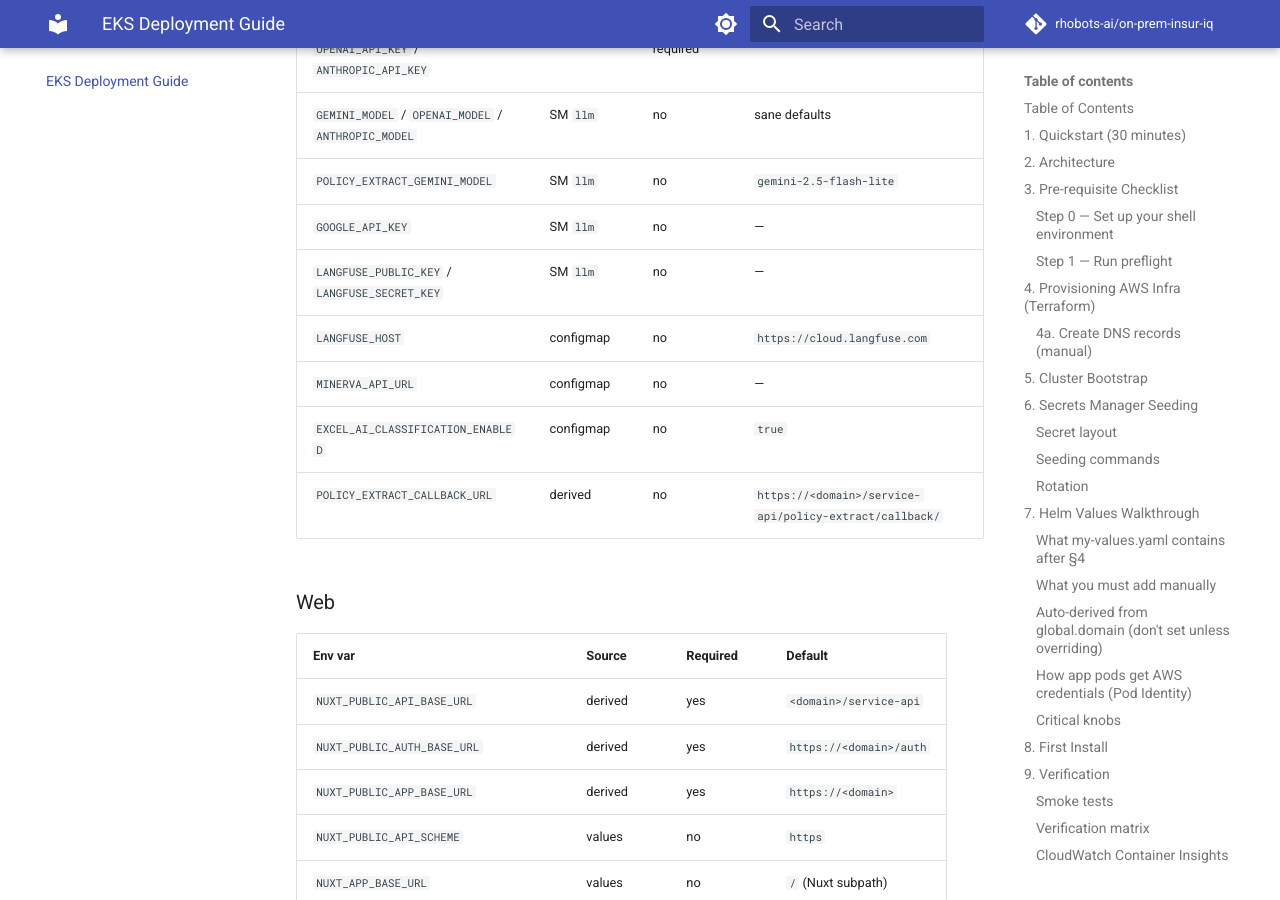
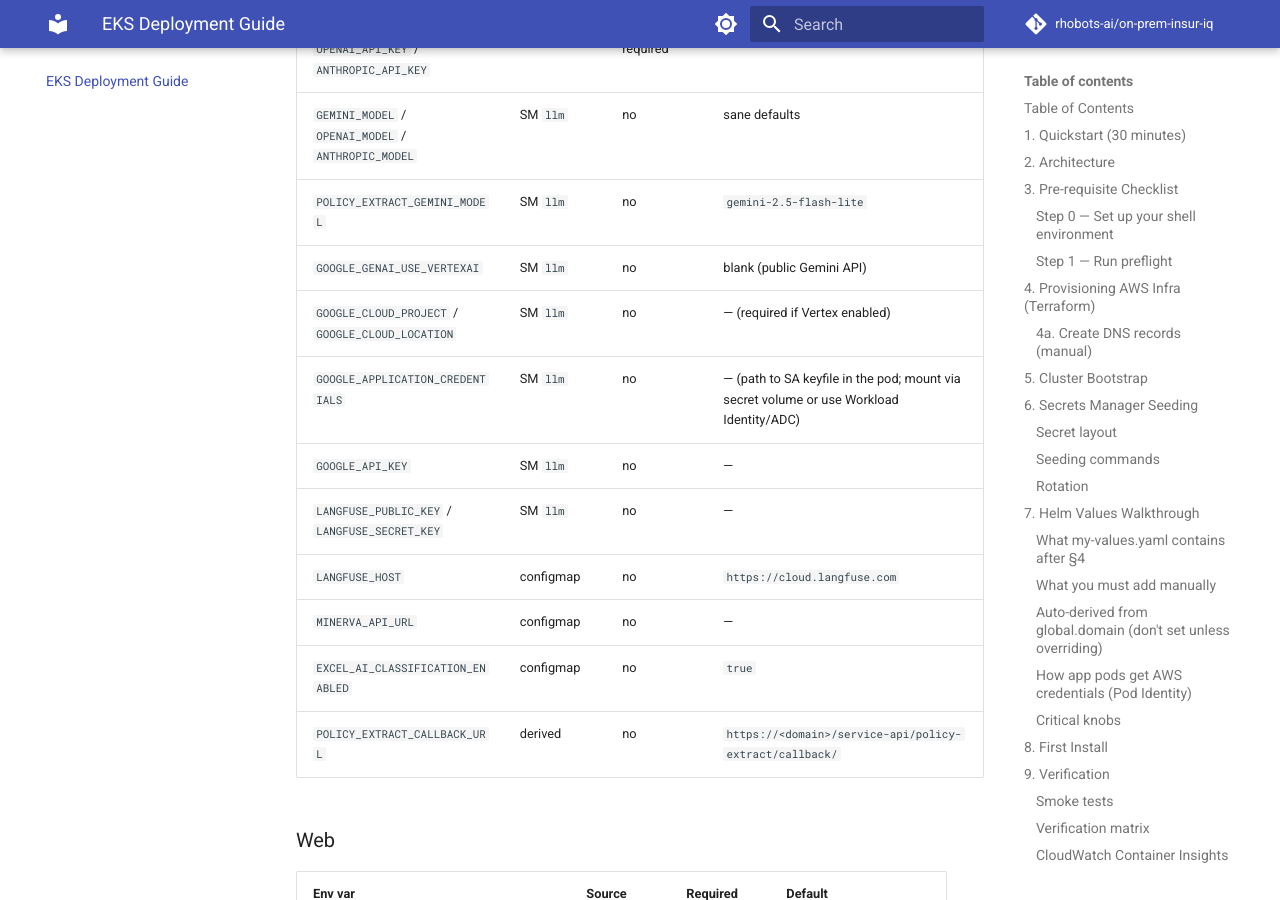
Before and after one commit to rhobots-ai/on-prem-insur-iq, an MkDocs documentation site: the page built from docs/eks-deployment-guide.md, in a window 1280 px wide and 900 px high, scrolled down 27629 px. Built offline with MkDocs 1.6.1 and Material for MkDocs 9.7.7, drawn with Linux system fonts in a browser that asks for light colours; comment, search, counter and statistics services are not loaded.

Commit message:
feat(llm): wire Vertex AI env vars end-to-end (EC2 + EKS) (#4)
Add GOOGLE_GENAI_USE_VERTEXAI, GOOGLE_CLOUD_PROJECT, GOOGLE_CLOUD_LOCATION,
and GOOGLE_APPLICATION_CREDENTIALS to the LLM config group across both deploy
paths, following the existing POLICY_EXTRACT_GEMINI_MODEL pattern.

- EC2: docker-compose backend-env anchor (inherited by backend + 4 celery
  services), app.env.example, terraform-ec2 app_env_snippet output.
- EKS: helm values secrets.llm, seed-secrets.sh (jq --arg into the llm
  Secrets Manager entry), seed-secrets.example.env.
- Docs: env var reference tables in both deployment guides.

All blank-default passthroughs, so behavior is unchanged unless an operator
opts in. GOOGLE_APPLICATION_CREDENTIALS is a path to a service-account
keyfile the operator supplies out-of-band (mount, or ADC/WIF); blank falls
back to Application Default Credentials.

Co-authored-by: Claude Opus 4.8 <noreply@anthropic.com>

```diff
--- a/docs/eks-deployment-guide.md
+++ b/docs/eks-deployment-guide.md
@@ -1025,6 +1025,9 @@ Levers:
 | `GEMINI_API_KEY` / `OPENAI_API_KEY` / `ANTHROPIC_API_KEY` | SM `llm` | one required | — |
 | `GEMINI_MODEL` / `OPENAI_MODEL` / `ANTHROPIC_MODEL` | SM `llm` | no | sane defaults |
 | `POLICY_EXTRACT_GEMINI_MODEL` | SM `llm` | no | `gemini-2.5-flash-lite` |
+| `GOOGLE_GENAI_USE_VERTEXAI` | SM `llm` | no | blank (public Gemini API) |
+| `GOOGLE_CLOUD_PROJECT` / `GOOGLE_CLOUD_LOCATION` | SM `llm` | no | — (required if Vertex enabled) |
+| `GOOGLE_APPLICATION_CREDENTIALS` | SM `llm` | no | — (path to SA keyfile in the pod; mount via secret volume or use Workload Identity/ADC) |
 | `GOOGLE_API_KEY` | SM `llm` | no | — |
 | `LANGFUSE_PUBLIC_KEY` / `LANGFUSE_SECRET_KEY` | SM `llm` | no | — |
 | `LANGFUSE_HOST` | configmap | no | `https://cloud.langfuse.com` |
```
Also changed, not shown: docs/ec2-deployment-guide.md (+1 -0 lines), 6 other files.
